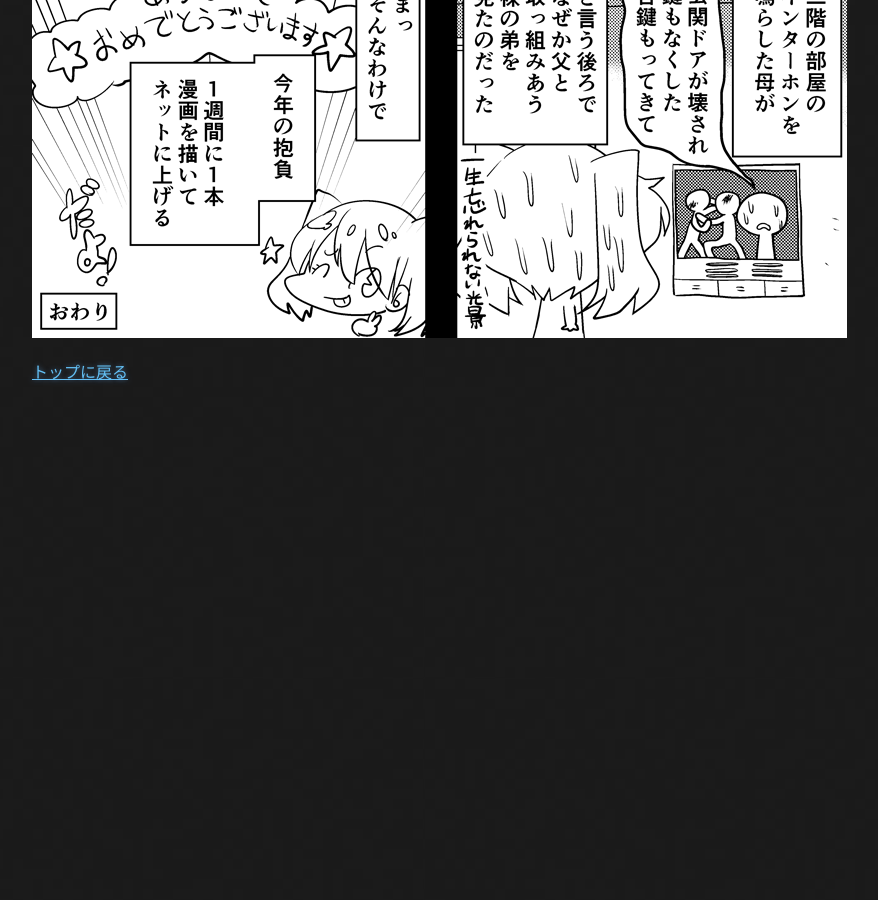
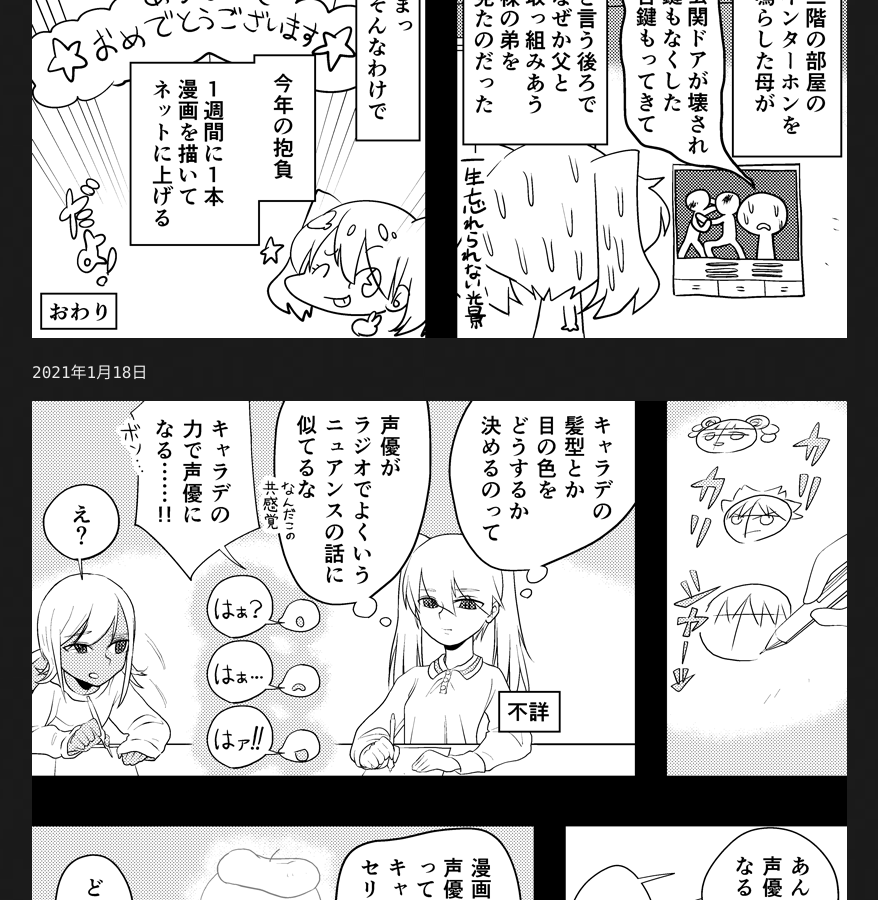
Before and after one commit to 5Tpj84eE/5Tpj84eE.github.io, a Jekyll site: the page built from 210116_diary.md, in a window 1280 px wide and 900 px high, scrolled down 918 px. Shown: the whole window, without its empty margins (108-986 px from the left). Built offline with Jekyll 4.4.1, drawn with Linux system fonts in a browser that asks for light colours; before the commit the page ends 1323 px from its top, so only the background shows below that.

Commit message:
Update 210116_diary.md

```diff
--- a/210116_diary.md
+++ b/210116_diary.md
@@ -6,4 +6,8 @@ layout: default
 
 ![2021年1月10日](./assets/images/210110_00001.png)
 
+2021年1月18日
+
+![2021年1月18日](./assets/images/210117_00001.png)
+
 [トップに戻る](./)
```
